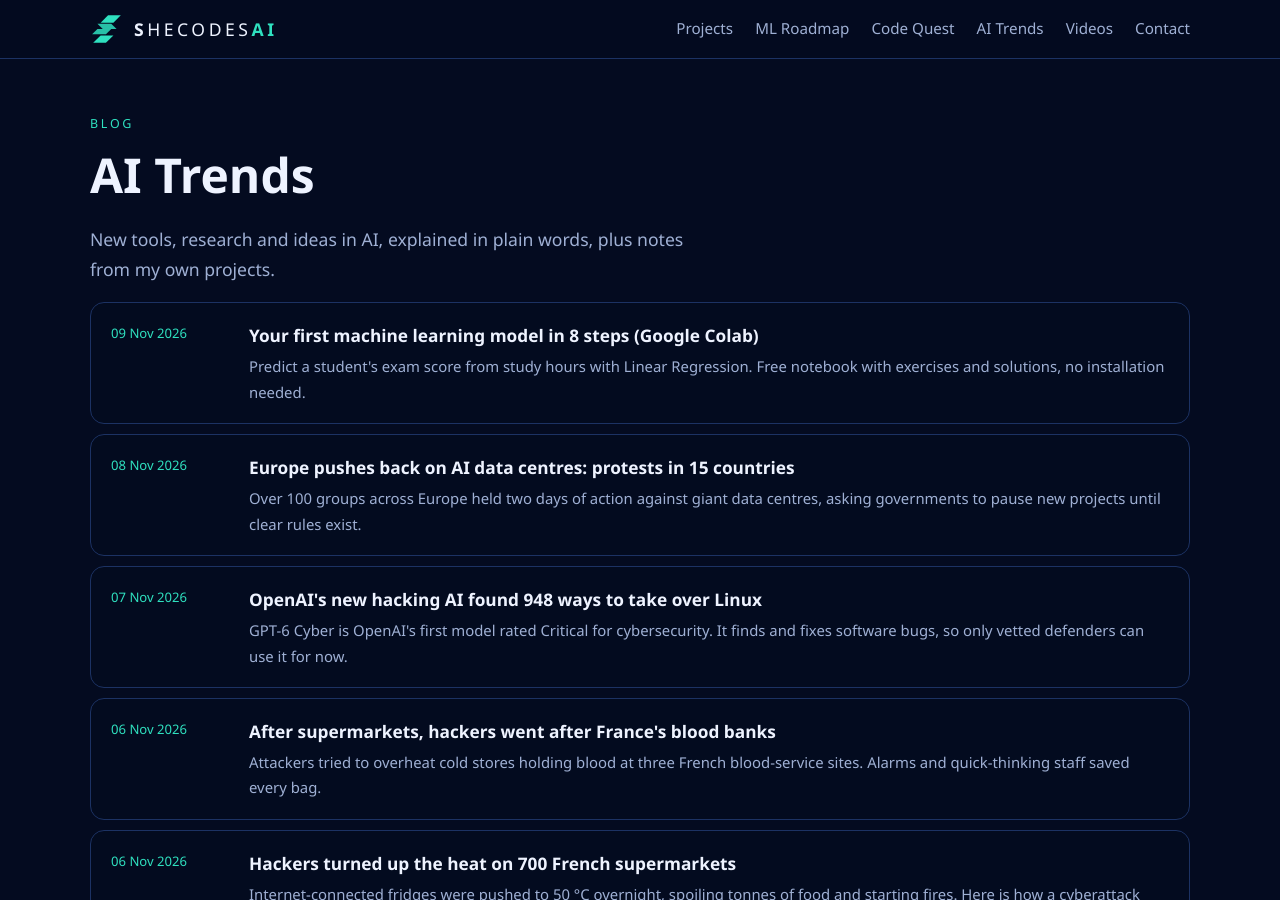
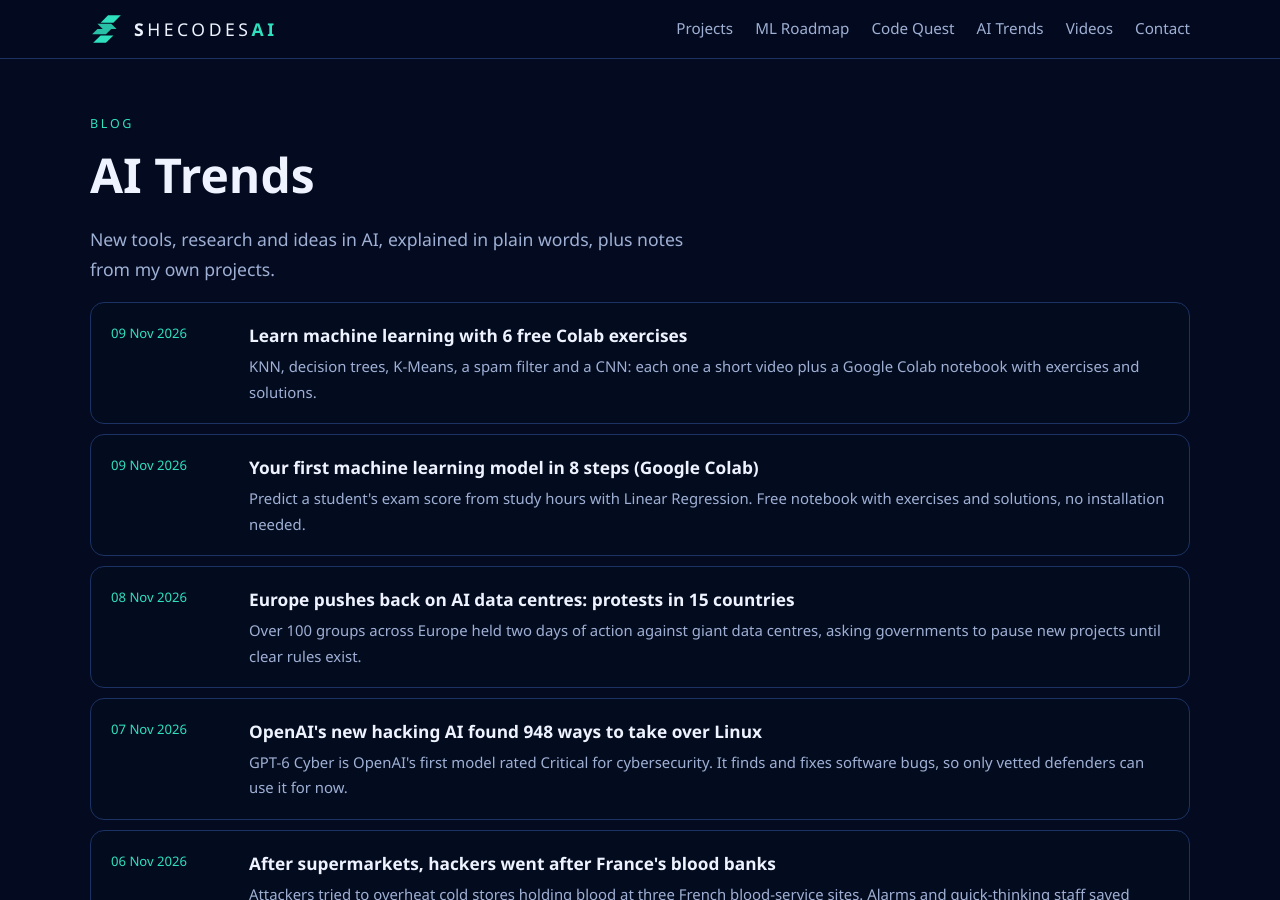
Before and after one commit to AbbasiSarah/AbbasiSarah.github.io, a Jekyll site: the page built from blog/index.html, in a window 1280 px wide and 900 px high. Built offline with Jekyll 4.4.1, drawn with Linux system fonts in a browser that asks for light colours; part of the change alters nothing that is shown.

Commit message:
Add 5 Colab exercise reels and the Learn ML post

```diff
--- a/_data/videos.yml
+++ b/_data/videos.yml
@@ -1,4 +1,14 @@
 # Videos hosted on this site (files in assets/videos/, with a .jpg poster of the same name). Newest first.
+- title: "Teach AI to read handwriting: a CNN in 8 steps (Google Colab)"
+  file: reel-colab-cnn
+- title: "Build your own spam filter with Naive Bayes (Google Colab)"
+  file: reel-colab-spam
+- title: "Find customer groups with K-Means (Google Colab)"
+  file: reel-colab-kmeans
+- title: "Will this student pass? Decision Trees in 7 steps (Google Colab)"
+  file: reel-colab-decision-tree
+- title: "Name a flower with KNN in 7 steps (Google Colab)"
+  file: reel-colab-knn
 - title: "Your first ML model in 8 steps (Google Colab)"
   file: reel-first-ml-model-colab
 - title: "Europe pushes back on AI data centres: protests in 15 countries"
--- /dev/null
+++ b/_posts/2026-11-09-learn-ml-6-colab-exercises.md
@@ -0,0 +1,49 @@
+---
+layout: post
+title: "Learn machine learning with 6 free Colab exercises"
+summary: "KNN, decision trees, K-Means, a spam filter and a CNN: each one a short video plus a Google Colab notebook with exercises and solutions."
+topic: Learn ML
+---
+
+Six beginner exercises, from your first model to deep learning. Each one has a short video and a free Google Colab notebook, so there's nothing to install. Every notebook ends with three exercises and hidden solutions.
+
+Start with [Exercise 1: your first ML model](https://colab.research.google.com/github/AbbasiSarah/ml-roadmap/blob/main/colab/01-predict-exam-score-linear-regression.ipynb) if you're new.
+
+## 2. Name a flower with KNN
+
+<video class="post-video" controls playsinline preload="none" poster="{{ '/assets/videos/reel-colab-knn.jpg' | relative_url }}"><source src="{{ '/assets/videos/reel-colab-knn.mp4' | relative_url }}" type="video/mp4"></video>
+
+K-Nearest Neighbors finds the 5 flowers closest to a new one and lets them vote. You'll learn train/test splits and accuracy.
+**[▶ Open in Colab](https://colab.research.google.com/github/AbbasiSarah/ml-roadmap/blob/main/colab/02-iris-flowers-knn.ipynb)**
+
+## 3. Will this student pass? Decision Trees
+
+<video class="post-video" controls playsinline preload="none" poster="{{ '/assets/videos/reel-colab-decision-tree.jpg' | relative_url }}"><source src="{{ '/assets/videos/reel-colab-decision-tree.mp4' | relative_url }}" type="video/mp4"></video>
+
+The tree learns yes/no questions from the data: *Attendance ≤ 55%? Hours ≤ 2.5?* You can follow every decision.
+**[▶ Open in Colab](https://colab.research.google.com/github/AbbasiSarah/ml-roadmap/blob/main/colab/03-pass-or-fail-decision-tree.ipynb)**
+
+## 4. Find customer groups with K-Means
+
+<video class="post-video" controls playsinline preload="none" poster="{{ '/assets/videos/reel-colab-kmeans.jpg' | relative_url }}"><source src="{{ '/assets/videos/reel-colab-kmeans.mp4' | relative_url }}" type="video/mp4"></video>
+
+Unsupervised learning: no answers are given, and the model finds 3 customer groups by itself. Includes the elbow method.
+**[▶ Open in Colab](https://colab.research.google.com/github/AbbasiSarah/ml-roadmap/blob/main/colab/04-customer-groups-kmeans.ipynb)**
+
+## 5. Build your own spam filter
+
+<video class="post-video" controls playsinline preload="none" poster="{{ '/assets/videos/reel-colab-spam.jpg' | relative_url }}"><source src="{{ '/assets/videos/reel-colab-spam.mp4' | relative_url }}" type="video/mp4"></video>
+
+Your first NLP project: turn words into numbers, train Naive Bayes, and watch it correctly decide that "Free notes for the lecture" is *not* spam.
+**[▶ Open in Colab](https://colab.research.google.com/github/AbbasiSarah/ml-roadmap/blob/main/colab/05-spam-filter-naive-bayes.ipynb)**
+
+## 6. Teach AI to read handwriting with a CNN
+
+<video class="post-video" controls playsinline preload="none" poster="{{ '/assets/videos/reel-colab-cnn.jpg' | relative_url }}"><source src="{{ '/assets/videos/reel-colab-cnn.mp4' | relative_url }}" type="video/mp4"></video>
+
+Deep learning with Keras: a small Convolutional Neural Network reads the 70,000 MNIST digits with about 99% accuracy. Turn on the free GPU in Colab (Runtime → Change runtime type → T4 GPU).
+**[▶ Open in Colab](https://colab.research.google.com/github/AbbasiSarah/ml-roadmap/blob/main/colab/06-handwritten-digits-cnn.ipynb)**
+
+---
+
+All notebooks are on GitHub in my [ML Roadmap](https://github.com/AbbasiSarah/ml-roadmap/tree/main/colab). New exercises every week on Instagram [@shecodess.ai](https://www.instagram.com/shecodess.ai/).
```
Also changed, not shown: assets/videos/reel-colab-cnn.jpg (added), assets/videos/reel-colab-decision-tree.jpg (added), assets/videos/reel-colab-kmeans.jpg (added), assets/videos/reel-colab-knn.jpg (added), assets/videos/reel-colab-spam.jpg (added), 5 other files.
